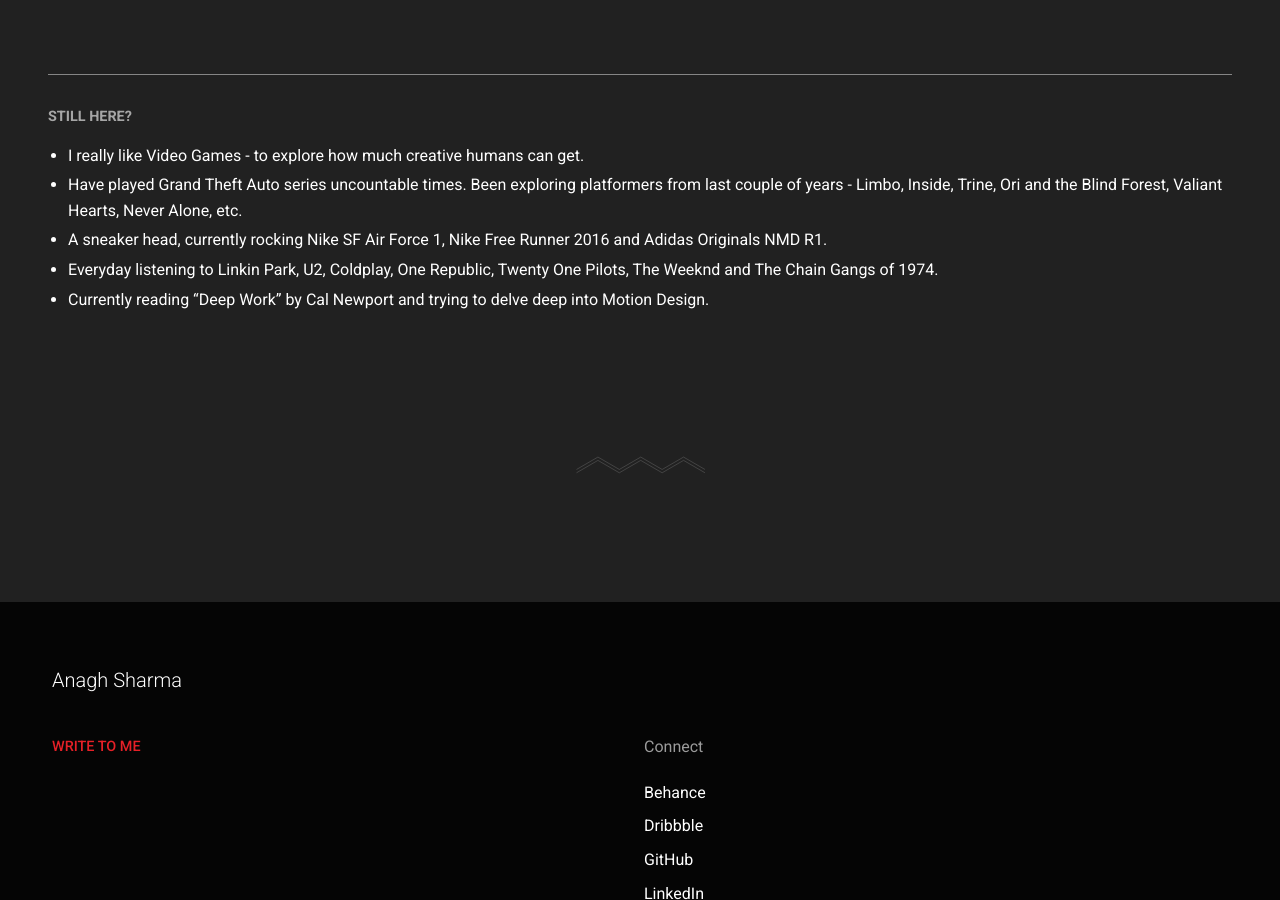
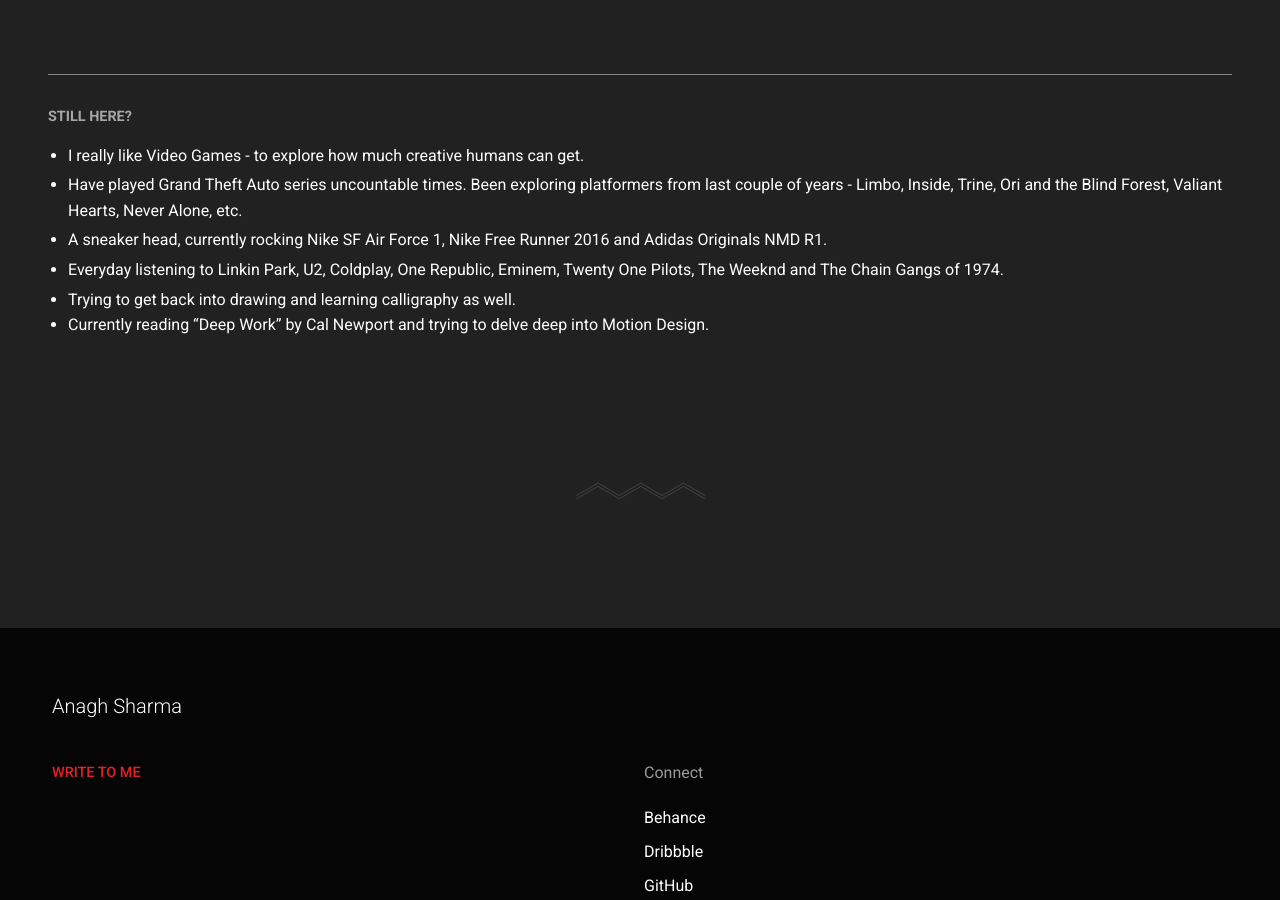
Before and after one commit to AnaghSharma/anaghsharma.github.io, a Jekyll site: the page built from _pages/about.html, in a window 1280 px wide and 900 px high, scrolled down 1116 px. Built offline with Jekyll 4.4.1, drawn with Linux system fonts in a browser that asks for light colours; nearby versions of some CDN libraries.

Commit message:
Updated dependencies and about page

```diff
--- a/_pages/about.html
+++ b/_pages/about.html
@@ -34,7 +34,8 @@
       <li>I really like Video Games - to explore how much creative humans can get.</li>
       <li class="mv1">Have played Grand Theft Auto series uncountable times. Been exploring platformers from last couple of years - Limbo, Inside, Trine, Ori and the Blind Forest, Valiant Hearts, Never Alone, etc.</li>
       <li>A sneaker head, currently rocking Nike SF Air Force 1, Nike Free Runner 2016 and Adidas Originals NMD R1.</li>
-      <li class="mv1">Everyday listening to Linkin Park, U2, Coldplay, One Republic, Twenty One Pilots, The Weeknd and The Chain Gangs of 1974.</li>
+      <li class="mv1">Everyday listening to Linkin Park, U2, Coldplay, One Republic, Eminem, Twenty One Pilots, The Weeknd and The Chain Gangs of 1974.</li>
+      <li>Trying to get back into drawing and learning calligraphy as well.</li>
       <li>Currently reading “Deep Work” by Cal Newport and trying to delve deep into Motion Design.</li>
     </ul>
   </div>
--- a/package.json
+++ b/package.json
@@ -25,6 +25,7 @@
   "license": "MIT",
   "private": true,
   "dependencies": {
-    "gulp-autoprefixer": "^3.1.0"
+    "gulp-autoprefixer": "^3.1.0",
+    "npm": "^6.0.0"
   }
 }
```
Also changed, not shown: 1 other file.
